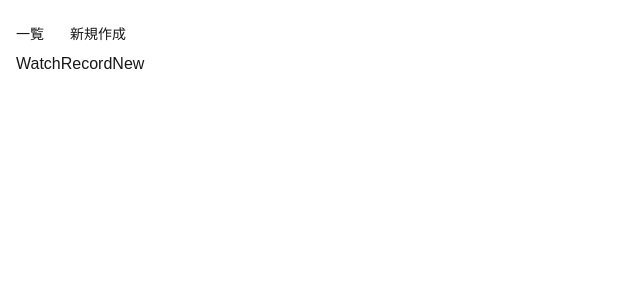
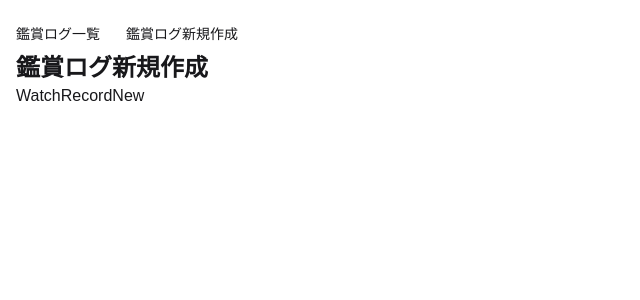
Before and after one commit to nek0meshi/watch-track, a Next.js app: page /watch-records/new in a window 1280 px wide. Shown: the top 300 px of the page, without its empty margins (0-640 px from the left). Built offline with nearby package versions, Linux system fonts and the light colour scheme.

Commit message:
ページタイトルとパンクズリストの整備

```diff
--- a/src/app/watch-records/new/page.tsx
+++ b/src/app/watch-records/new/page.tsx
@@ -1,14 +1,15 @@
 import Container from "@/components/layout/Container";
 import BreadcrumbItem from "@/components/nav/BreadcrumbItem";
 import Breadcrumbs from "@/components/nav/Breadcrumbs";
-
+import PageTitle from "@/components/typography/PageTitle";
 export default function WatchRecordNewPage() {
   return (
     <Container>
       <Breadcrumbs>
-        <BreadcrumbItem href="/watch-records">一覧</BreadcrumbItem>
-        <BreadcrumbItem>新規作成</BreadcrumbItem>
+        <BreadcrumbItem href="/watch-records">鑑賞ログ一覧</BreadcrumbItem>
+        <BreadcrumbItem>鑑賞ログ新規作成</BreadcrumbItem>
       </Breadcrumbs>
+      <PageTitle>鑑賞ログ新規作成</PageTitle>
       <div>WatchRecordNew</div>
     </Container>
   );
--- a/src/app/watch-records/page.tsx
+++ b/src/app/watch-records/page.tsx
@@ -2,6 +2,7 @@
 
 import Container from "@/components/layout/Container";
 import FixedFooter from "@/components/layout/FixedFooter";
+import PageTitle from "@/components/typography/PageTitle";
 import AppButton from "@/components/ui/buttons/AppButton";
 import { useWatchRecords } from "@/hooks/queries/useWatchRecords";
 import Link from "next/link";
@@ -12,6 +13,7 @@ export default function WatchRecords() {
 
   return (
     <Container>
+      <PageTitle>鑑賞ログ一覧</PageTitle>
       {data?.map((watchRecord) => (
         <WatchRecordBlock key={watchRecord.id} watchRecord={watchRecord} />
       ))}
--- /dev/null
+++ b/src/components/typography/PageTitle.tsx
@@ -0,0 +1,5 @@
+const PageTitle = ({ children }: { children: React.ReactNode }) => {
+  return <h1 className="text-2xl font-bold">{children}</h1>;
+};
+
+export default PageTitle;
```
